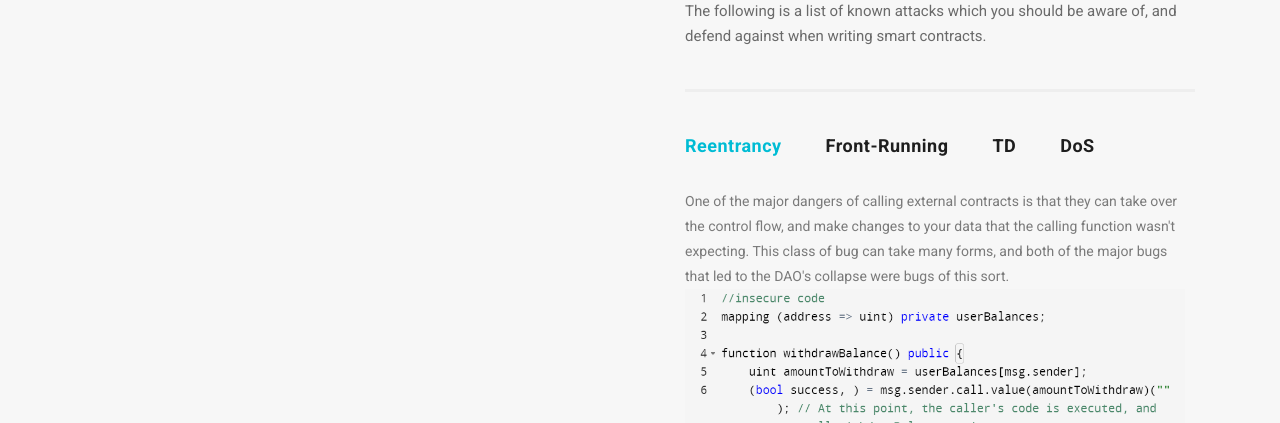
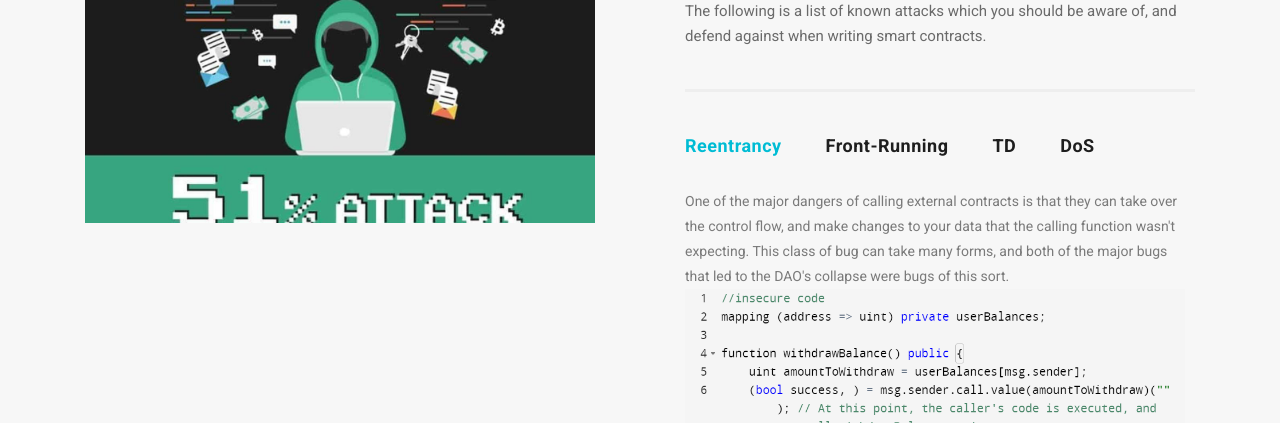
Before and after one commit to Aayushi-das/Blockchain-Defense-Hackathon, a plain HTML site: page about.html in a window 1280 px wide. Shown: the part 712-1135 px from the top of the page. Drawn offline with Linux system fonts and the light colour scheme.

Commit message:
Update about.html

```diff
--- a/about.html
+++ b/about.html
@@ -96,7 +96,7 @@ https://templatemo.com/tm-541-host-cloud
         <div class="row">
           <div class="col-md-6">
             <div class="left-image">
-              <img src="assets/images/our-team.jpg" alt="">
+              <img src="assets/images/our-team.jpeg" alt="">
             </div>
           </div>
           <div class="col-md-6">
```
